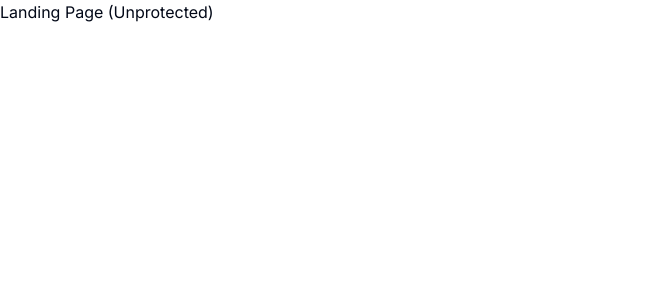
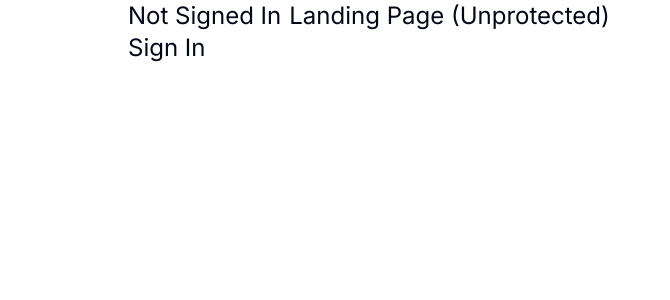
Before and after one commit to thehashmap/saas, a Next.js app: page / in a window 1280 px wide. Shown: the top 300 px of the page, without its empty margins (0-670 px from the left). Built offline with nearby package versions, Linux system fonts and the light colour scheme; no server answers.

Commit message:
feat: use auth session

```diff
--- a/app/layout.tsx
+++ b/app/layout.tsx
@@ -1,6 +1,9 @@
 import "./globals.css";
 import type { Metadata } from "next";
 import { Inter } from "next/font/google";
+import { getServerSession } from "next-auth";
+import SessionProvider from "@/components/auth/SessionProvider";
+import NavMenu from "@/components/NavMenu";
 
 const inter = Inter({ subsets: ["latin"] });
 
@@ -9,14 +12,22 @@ export const metadata: Metadata = {
   description: "AI Saas",
 };
 
-export default function RootLayout({
+export default async function RootLayout({
   children,
 }: {
   children: React.ReactNode;
 }) {
+  const session = await getServerSession();
   return (
     <html lang="en">
-      <body className={inter.className}>{children}</body>
+      <body className={inter.className}>
+        <SessionProvider session={session}>
+          <main className="mx-auto max-w-5xl text-2xl flex gap-2">
+            <NavMenu />
+            {children}
+          </main>
+        </SessionProvider>
+      </body>
     </html>
   );
 }
--- /dev/null
+++ b/components/NavMenu.tsx
@@ -0,0 +1,31 @@
+"use client";
+import Link from "next/link";
+import { signIn, signOut, useSession } from "next-auth/react";
+
+const AuthButton = () => {
+  const { data: session } = useSession();
+
+  if (session) {
+    return (
+      <>
+        {session?.user?.name} <br />
+        <button onClick={() => signOut()}>Sign Out</button>
+      </>
+    );
+  }
+
+  return (
+    <>
+      Not Signed In <br />
+      <button onClick={() => signIn()}>Sign In</button>
+    </>
+  );
+};
+
+export default function NavMenu() {
+  return (
+    <div>
+      <AuthButton />
+    </div>
+  );
+}
--- /dev/null
+++ b/components/auth/SessionProvider.tsx
@@ -0,0 +1,3 @@
+"use client";
+import { SessionProvider } from "next-auth/react";
+export default SessionProvider;
```
Also changed, not shown: app/(auth)/(routes)/sign-up/[[...sign-up]]/page.tsx (added).
